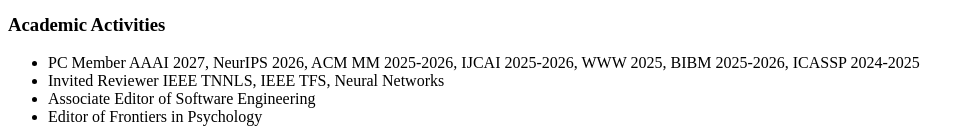
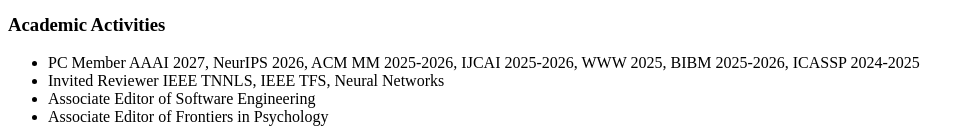
Before and after one commit to lipeng-dut/lipeng-dut.github.io, a Jekyll site: the page built from _pages/includes/news.md, in a window 1280 px wide. Shown: the part 772-911 px from the top of the page, without its empty margins (0-974 px from the left). Built offline with Jekyll 4.4.1, drawn with Linux system fonts in a browser that asks for light colours; our own code applies the rules of GitHub Pages for plain Markdown files.

Commit message:
Update news.md

```diff
--- a/_pages/includes/news.md
+++ b/_pages/includes/news.md
@@ -6,4 +6,4 @@
 - PC Member AAAI 2027, NeurIPS 2026, ACM MM 2025-2026, IJCAI 2025-2026, WWW 2025, BIBM 2025-2026, ICASSP 2024-2025
 - Invited Reviewer IEEE TNNLS, IEEE TFS, Neural Networks
 - Associate Editor of Software Engineering
-- Editor of Frontiers in Psychology
+- Associate Editor of Frontiers in Psychology
```
